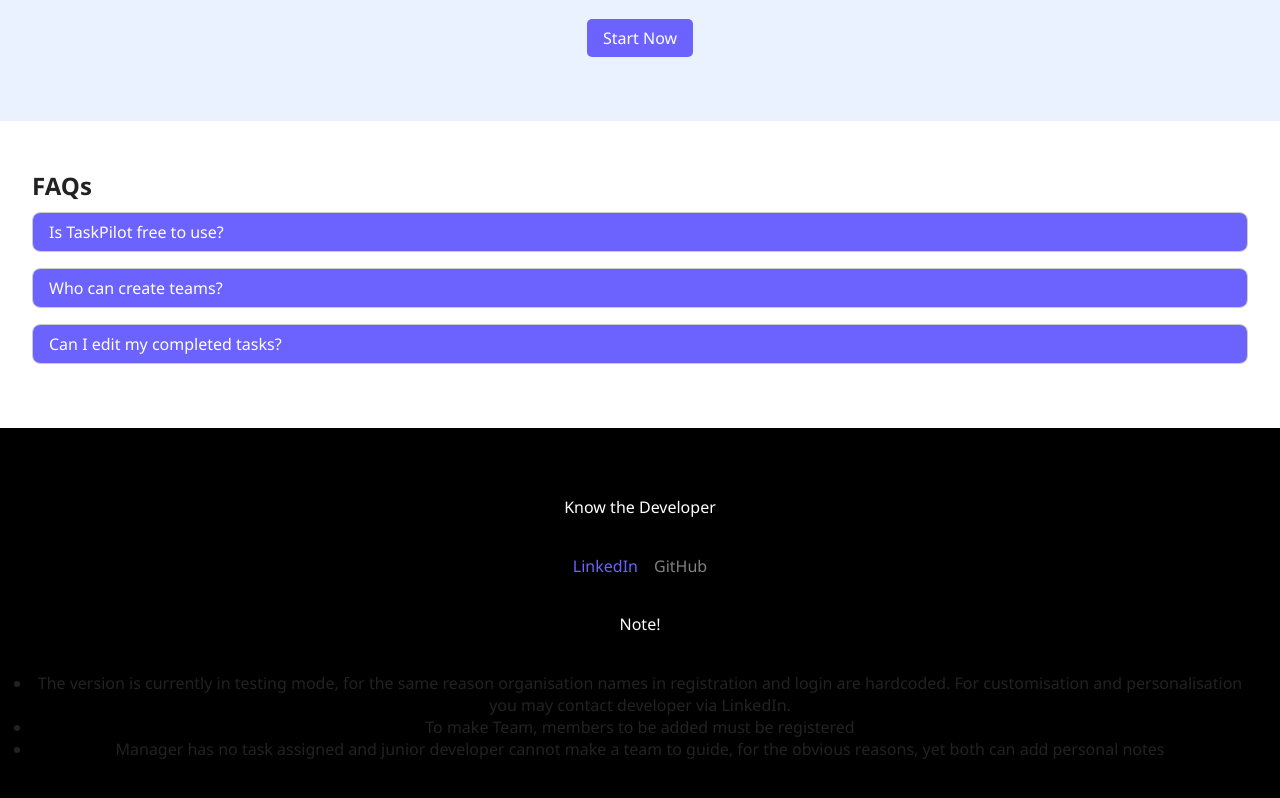
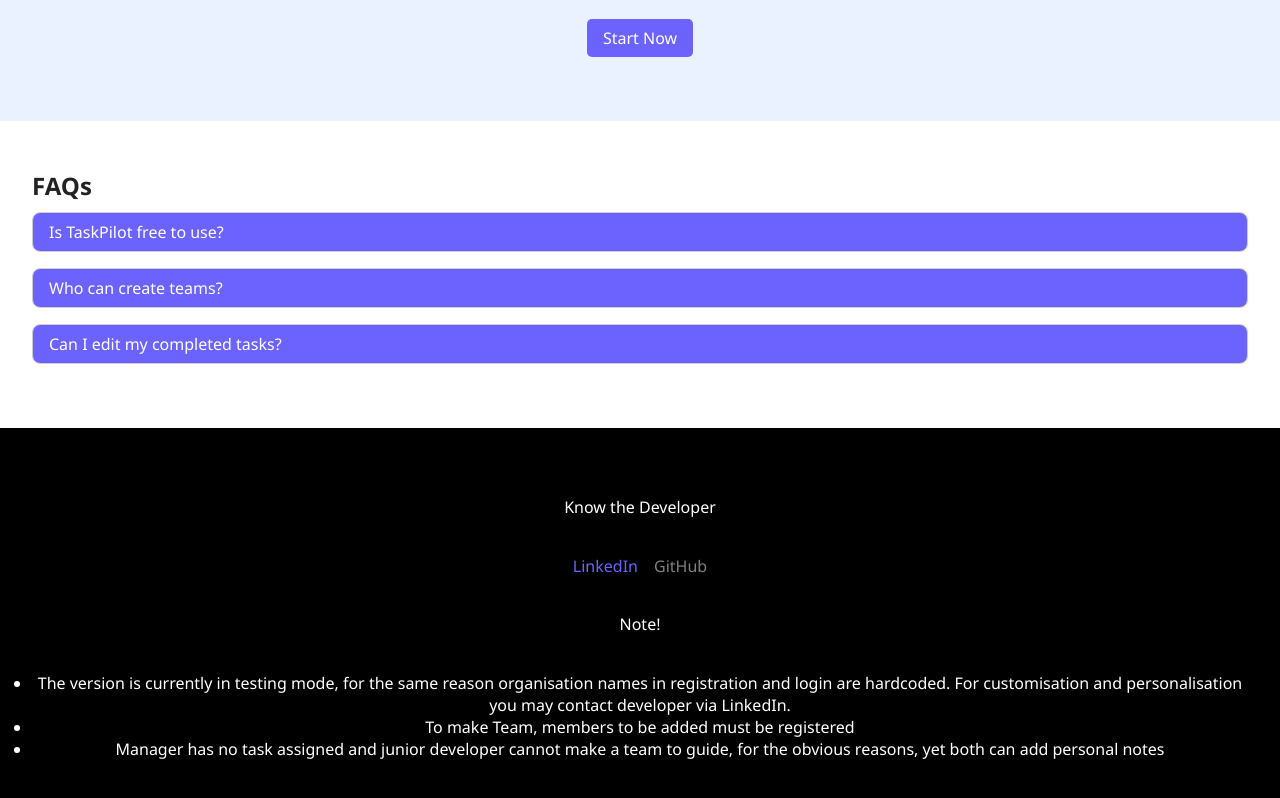
Before and after one commit to arpan2233/TaskPilot, a React (Vite) app: page / in a window 1280 px wide. Shown: the part 1367-2165 px from the top of the page. Built offline with nearby package versions, Linux system fonts and the light colour scheme.

Commit message:
Update LandingPage.jsx

```diff
--- a/src/LandingPage.jsx
+++ b/src/LandingPage.jsx
@@ -112,10 +112,10 @@ function LandingPage(){
       </div>
         <p>Note!</p>
         <ul>
-            <li>The version is currently in testing mode, for the same reason organisation names in registration and login are hardcoded.
+            <li style={{color: 'white'}}>The version is currently in testing mode, for the same reason organisation names in registration and login are hardcoded.
             For customisation and personalisation you may contact developer via LinkedIn.</li>
-            <li>To make Team, members to be added must be registered</li>
-            <li>Manager has no task assigned and junior developer cannot make a team to guide, for the obvious reasons, yet both can add personal notes</li>
+            <li style={{color: 'white'}}>To make Team, members to be added must be registered</li>
+            <li style={{color: 'white'}}>Manager has no task assigned and junior developer cannot make a team to guide, for the obvious reasons, yet both can add personal notes</li>
         </ul>
 
     </section>
```
